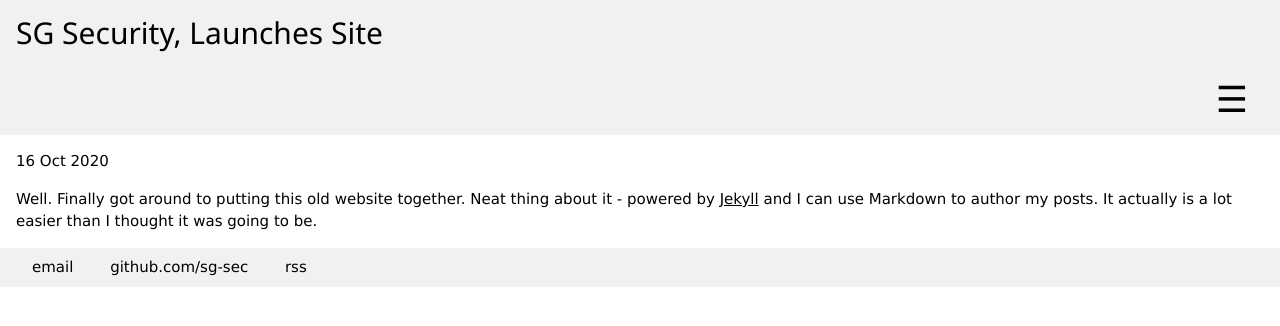
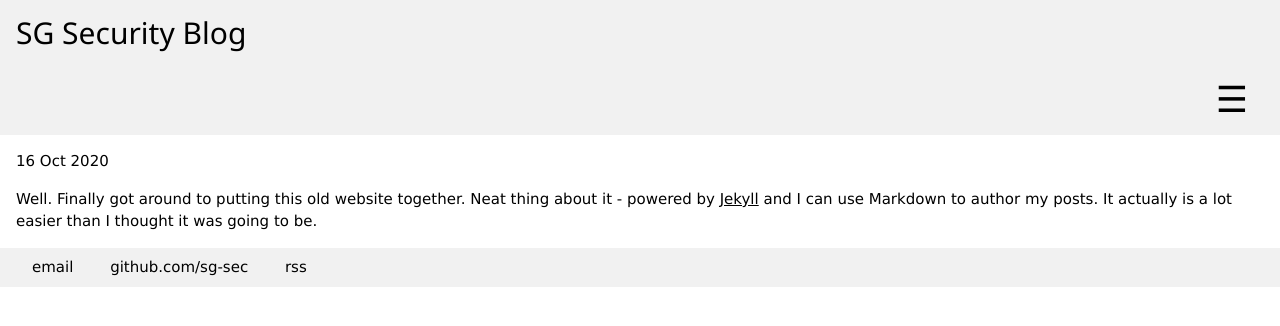
Before and after one commit to sg-sec/sg-sec.github.io, a Jekyll site: the page built from _posts/2020-10-16-test.md, in a window 1280 px wide. Shown: the top 326 px of the page. Built offline with Jekyll 4.4.1, drawn with Linux system fonts in a browser that asks for light colours.

Commit message:
Update default.html

```diff
--- a/_layouts/default.html
+++ b/_layouts/default.html
@@ -14,7 +14,7 @@
                                 <a class="w3-bar-item w3-button" href="/blog/tags.html">Tags</a>
                         </nav>
 			<header class="w3-container w3-light-grey">
-                                <h2>{{ page.title }}</h2>
+                                <h2>SG Security Blog</h2>
                                 <button class="w3-button w3-light-grey w3-xxlarge w3-right" onclick="w3_open()">&#9776;</button>
 			</header>
 
```
